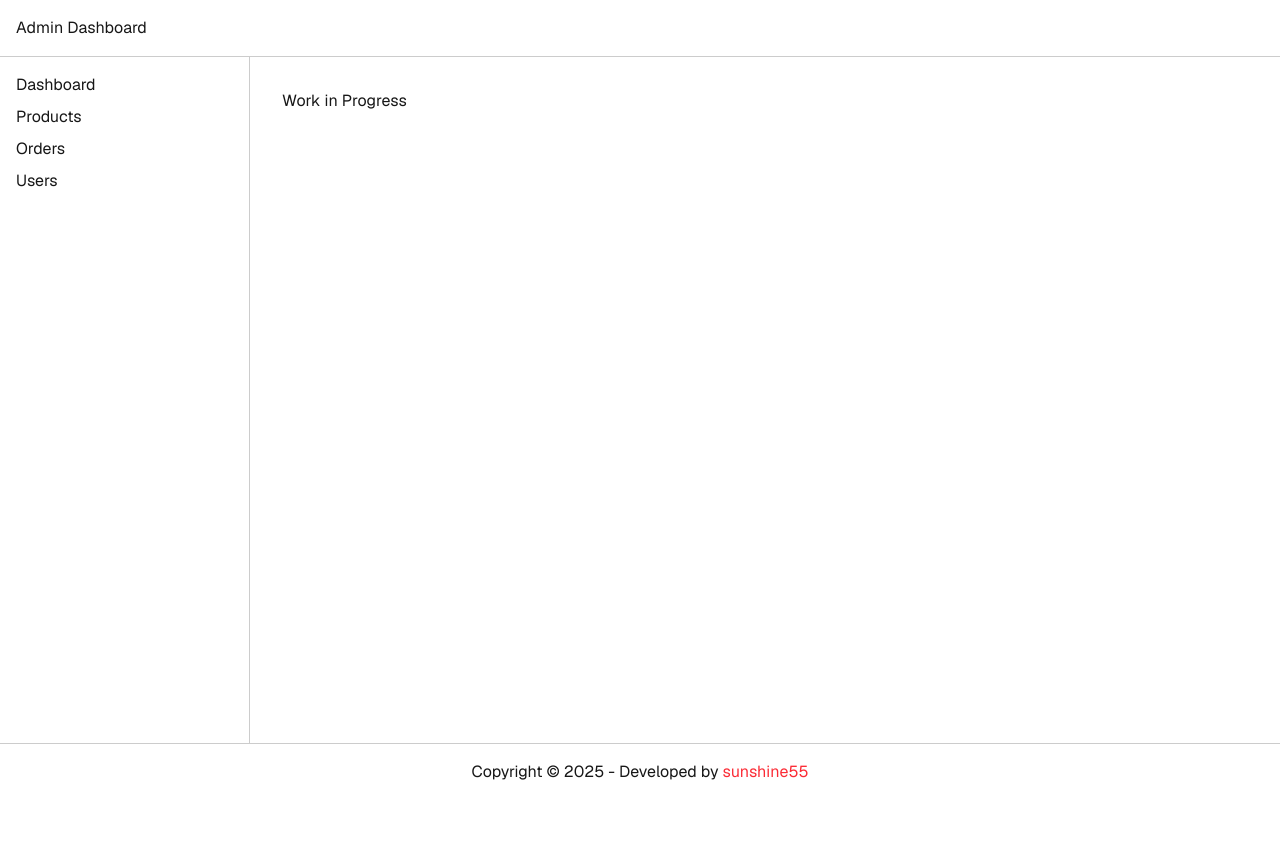
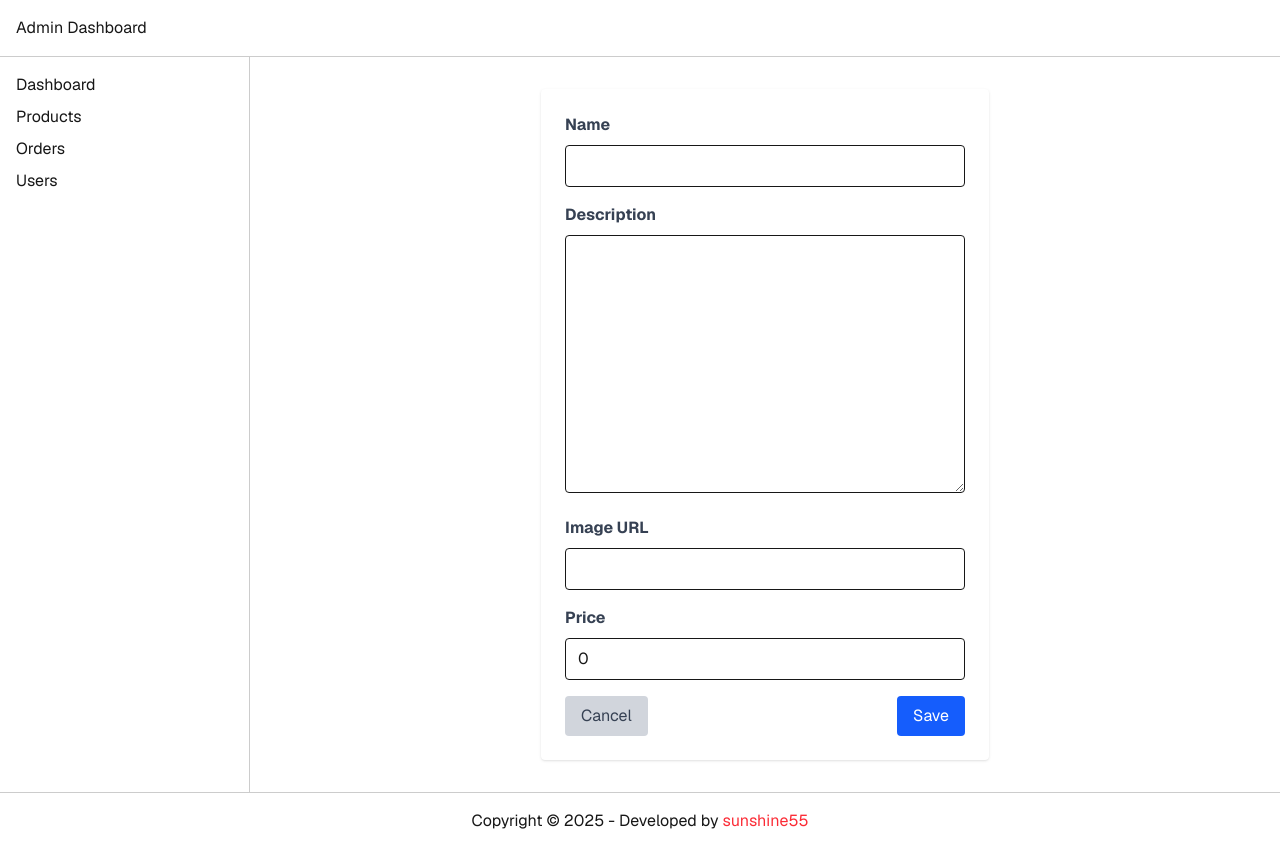
Before and after one commit to sunshine55/affablebean-spring-tutorial, a Next.js app in the folder afbb-gui/admin/: page /categories/1/items/create in a window 1280 px wide. Before the commit the page ends 800 px from the top, so only its background shows below. Built offline with nearby package versions, Linux system fonts and the light colour scheme.

Commit message:
afbb-gui: admin - edit/delete/create item

```diff
--- a/afbb-gui/admin/app/categories/[categoryId]/items/[itemId]/page.tsx
+++ b/afbb-gui/admin/app/categories/[categoryId]/items/[itemId]/page.tsx
@@ -1,5 +1,29 @@
 'use client';
 
+import { useEffect, useState } from 'react';
+import { useParams } from 'next/navigation';
+
+import { itemSchema, ItemModel } from '@/schema';
+import { Spinner } from '@/components';
+import { ItemForm } from '@/ui';
+
 export default function ItemEditPage() {
-  return <h1>Work in Progress</h1>;
+  const { itemId } = useParams();
+
+  const [item, setItem] = useState<ItemModel>({} as ItemModel);
+  const [loading, setLoading] = useState<boolean>(true);
+
+  useEffect(() => {
+    if (!itemId) return;
+    fetch(`${process.env.NEXT_PUBLIC_AFBB_API}/items?id=${itemId}`)
+      .then((res) => res.json())
+      .then((data) => setItem(itemSchema.parse(data[0] || {})))
+      .finally(() => setLoading(false));
+  }, [itemId]);
+
+  if (loading) {
+    return <Spinner />;
+  }
+
+  return <ItemForm {...item} />;
 }
--- a/afbb-gui/admin/app/categories/[categoryId]/items/create/page.tsx
+++ b/afbb-gui/admin/app/categories/[categoryId]/items/create/page.tsx
@@ -1,5 +1,18 @@
 'use client';
 
+import { useParams } from 'next/navigation';
+import { ItemModel } from '@/schema';
+import { ItemForm } from '@/ui';
+
 export default function ItemCreatePage() {
-  return <h1>Work in Progress</h1>;
+  const { categoryId } = useParams();
+  const item: ItemModel = {
+    id: '',
+    name: '',
+    description: '',
+    imageSrc: '',
+    price: 0,
+    categoryId: categoryId as string,
+  };
+  return <ItemForm {...item} />;
 }
--- a/afbb-gui/admin/components/TextField.tsx
+++ b/afbb-gui/admin/components/TextField.tsx
@@ -1,13 +1,13 @@
 import { ChangeEvent } from 'react';
 
-export interface TextFieldProps {
+export type TextFieldProps = {
   label: string;
   name: string;
-  value: string;
-  type?: 'text' | 'textarea';
+  value?: string | number;
+  type?: 'text' | 'textarea' | 'number';
   rows?: number;
   onChange?: (e: ChangeEvent<HTMLInputElement | HTMLTextAreaElement>) => void;
-}
+};
 
 export const TextField = ({ label, name, value, type = 'text', rows, onChange }: TextFieldProps) => (
   <div className="mb-4">
--- /dev/null
+++ b/afbb-gui/admin/ui/ItemForm.tsx
@@ -0,0 +1,129 @@
+'use client';
+
+import { useEffect, useState } from 'react';
+import { useRouter } from 'next/navigation';
+import Link from 'next/link';
+
+import { itemSchema, itemsSchema, ItemModel } from '@/schema';
+import { TextField, TextFieldProps } from '@/components';
+
+const itemFormFields: TextFieldProps[] = [
+  { label: 'Name', name: 'name', value: '' },
+  {
+    label: 'Description',
+    name: 'description',
+    type: 'textarea',
+    rows: 10,
+    value: '',
+  },
+  { label: 'Image URL', name: 'imageSrc', value: '' },
+  { label: 'Price', name: 'price', type: 'number', value: 0 },
+];
+
+export const ItemForm = (props: ItemModel) => {
+  const { id, name, description, imageSrc, price, categoryId } = props;
+
+  const router = useRouter();
+
+  const [formState, setFormState] = useState<ItemModel>({
+    name: name || '',
+    description: description || '',
+    imageSrc: imageSrc || '',
+    price: price || 0,
+    categoryId: categoryId || '',
+  });
+
+  useEffect(() => setFormState(props), [props]);
+
+  const handleChange = (e: React.ChangeEvent<HTMLInputElement | HTMLTextAreaElement>) => {
+    const { name, value } = e.target;
+    setFormState({ ...formState, [name]: name === 'price' ? parseFloat(value) : value });
+  };
+
+  const handleSave = () => {
+    const parseResult = itemSchema.safeParse(formState);
+    if (!parseResult.success) {
+      const msg = parseResult.error.issues.map((e) => `${e.path.join('.')}: ${e.message}`).join('\n');
+      alert(`Validation error:\n${msg}`);
+      return;
+    }
+    fetch(`${process.env.NEXT_PUBLIC_AFBB_API}/items`, {
+      method: 'POST',
+      headers: {
+        'Content-Type': 'application/json',
+      },
+      body: JSON.stringify([formState]),
+    })
+      .then((response) => (response.ok ? response.json() : Promise.reject(response)))
+      .then((responseData) => {
+        const data = itemsSchema.parse(responseData);
+        if (data.length === 0) {
+          alert('No items were saved. Please check your input.');
+          return;
+        }
+        router.push(`/categories/${categoryId}/items`);
+      })
+      .catch((error) => {
+        alert(`Error saving item: ${error}`);
+      });
+  };
+
+  const handleDelete = () => {
+    if (!id) {
+      alert('Cannot delete unidentified item.');
+      return;
+    }
+    if (!confirm('Are you sure you want to delete this item?')) {
+      return;
+    }
+    fetch(`${process.env.NEXT_PUBLIC_AFBB_API}/items?id=${id}`, {
+      method: 'DELETE',
+    })
+      .then((response) => {
+        if (!response.ok) {
+          return Promise.reject(response.statusText);
+        }
+        router.push(`/categories/${categoryId}/items`);
+      })
+      .catch((error) => {
+        alert(`Error deleting item: ${error}`);
+      });
+  };
+
+  return (
+    <div className="max-w-md mx-auto p-6 bg-white rounded shadow">
+      <input type="hidden" name="id" value={id || ''} />
+      {itemFormFields.map((field) => (
+        <TextField
+          key={field.name}
+          {...field}
+          value={formState[field.name as keyof ItemModel] ?? ''}
+          onChange={handleChange}
+        />
+      ))}
+      <div className="flex justify-between">
+        <button
+          hidden={!id}
+          type="button"
+          className="px-4 py-2 bg-red-600 text-white rounded hover:bg-red-700 transition"
+          onClick={handleDelete}
+        >
+          Delete
+        </button>
+        <Link
+          href={`/categories/${categoryId}/items`}
+          className="px-4 py-2 mr-2 bg-gray-300 text-gray-700 rounded hover:bg-gray-400 transition"
+        >
+          Cancel
+        </Link>
+        <button
+          type="button"
+          className="px-4 py-2 bg-blue-600 text-white rounded hover:bg-blue-700 transition"
+          onClick={handleSave}
+        >
+          Save
+        </button>
+      </div>
+    </div>
+  );
+};
--- a/afbb-gui/admin/ui/index.ts
+++ b/afbb-gui/admin/ui/index.ts
@@ -1 +1,2 @@
 export * from './CategoryForm';
+export * from './ItemForm';
```
